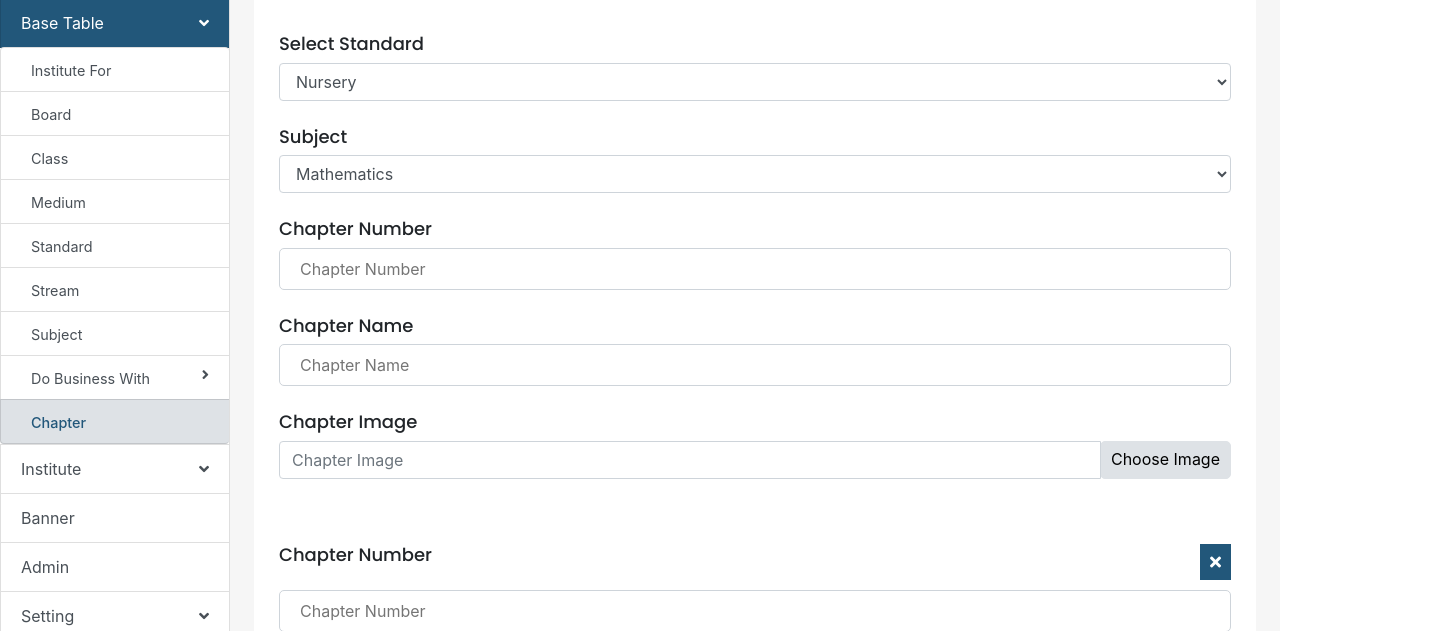
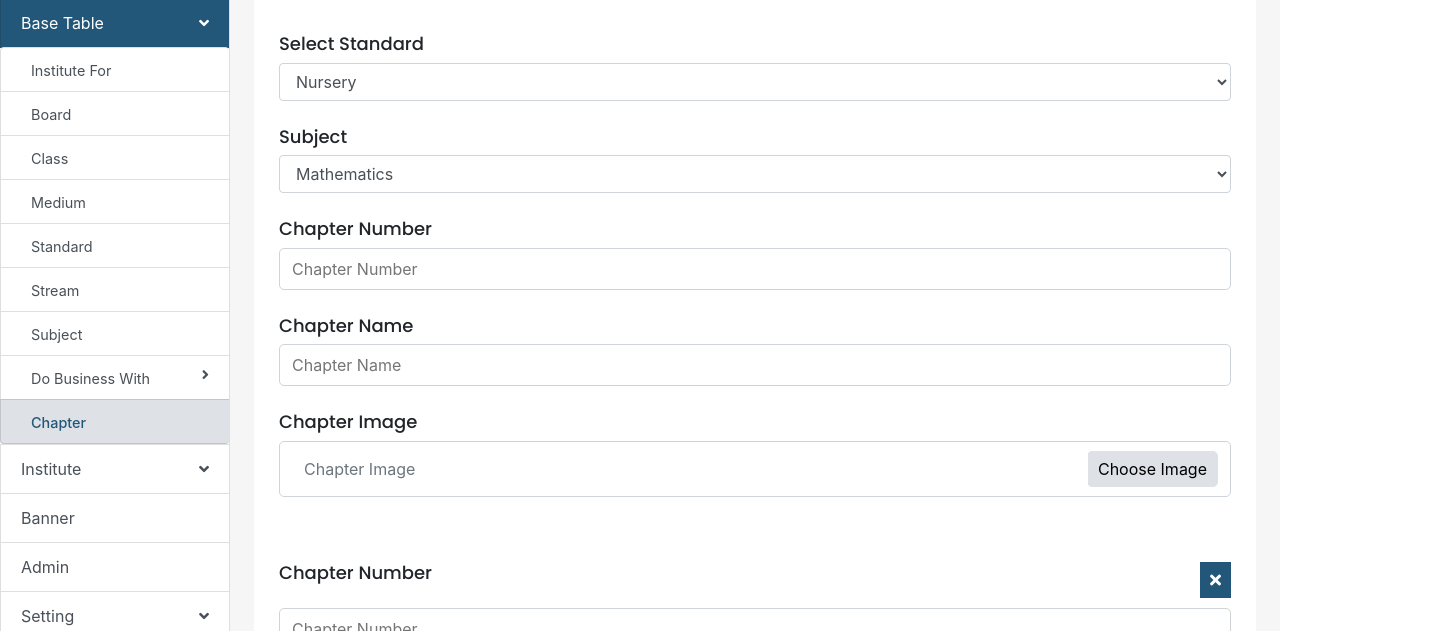
Before and after one commit to mayalaurumedtech/edplus, a plain HTML site: page super_admin/create/chapter.html in a window 1280 px wide. Both pictures are taken after a click on the link 678 px from the left and 711 px from the top of the page. Shown: the part 169-800 px from the top of the page, 1455 px wide, since content can reach past the window. Drawn offline with Linux system fonts and the light colour scheme.

Commit message:
update_edpluse

```diff
--- a/css/style.css
+++ b/css/style.css
@@ -364,7 +364,7 @@ h3 span {
     background-color: var(--white-color);
     position: relative;
     width: 100%;
-    padding: 8px 20px;
+    padding: 8px 12px;
     border: 1px solid #ced4da;
     border-radius: 5px;
     outline: none;
@@ -502,6 +502,7 @@ form.institute {
     cursor: pointer;
     height: auto;
     position: absolute;
+    left: 0;
     filter: alpha(opacity=1);
     -moz-opacity: 0;
     opacity: 0;
--- a/super_admin/create/chapter.html
+++ b/super_admin/create/chapter.html
@@ -223,7 +223,7 @@
             </div> -->
 
             <div class="file">
-              <div class="input-group">
+              <div class="input-group search-box-2">
                 <input type="text" class="form-control" placeholder="Chapter Image">
                 <div class="input-group-append">
                   <span class="btn_upload">
@@ -283,7 +283,7 @@
                   </div>
                   <h3>Chapter Image</h3>
                   <div class="file">
-                  <div class="input-group">
+                    <div class="input-group search-box-2">
                       <input type="text" class="form-control" placeholder="Chapter Image">
                       <div class="input-group-append">
                         <span class="btn_upload">
```
Also changed, not shown: institute_admin/create/banner.html (+1 -1 lines), super_admin/create/banner.html (+1 -1 lines), super_admin/index.html (+1 -1 lines). Lines whose indentation alone changed are shown as unchanged.
